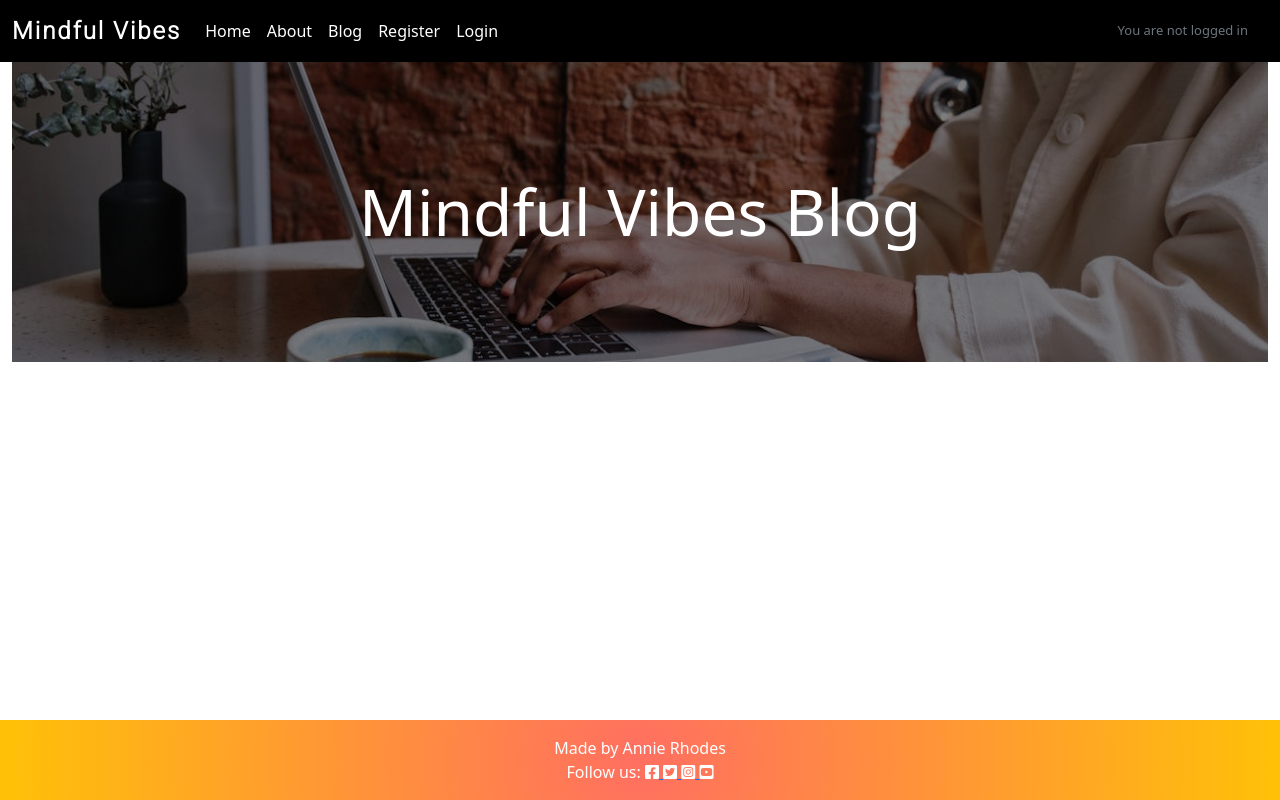
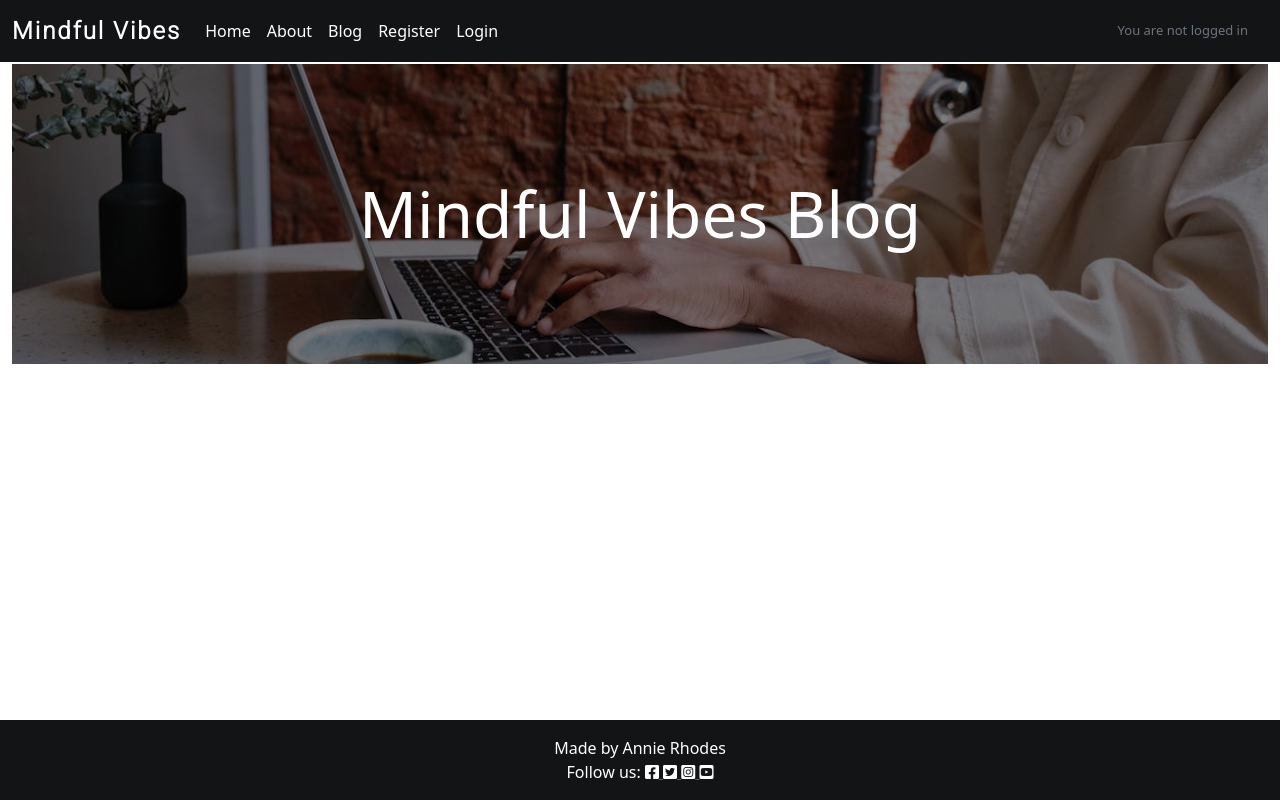
Before and after one commit to AnnieRho7/mindful-vibes, a Django app: page /blog/ in a window 1280 px wide. Run offline with Django 5.2, Linux system fonts and the light colour scheme; data that the repository does not hold is empty.

Commit message:
updated css

```diff
--- a/static/css/style.css
+++ b/static/css/style.css
@@ -28,7 +28,8 @@ body {
 
 /* Navbar */
 .custom-navbar {
-    background-color: #000000;
+    background-color: #131415;
+    margin-bottom: 2px;
 }
 
 .navbar-brand .brand {
@@ -554,6 +555,7 @@ body {
 
 /* Footer */
 .footer {
-    background: radial-gradient(circle, #FF6F61, #FFC107); /* Radial gradient */
+    /* background: radial-gradient(circle, #FF6F61, #FFC107); */
+    background-color: #131415;
     padding: 20px 0;
 }
```
